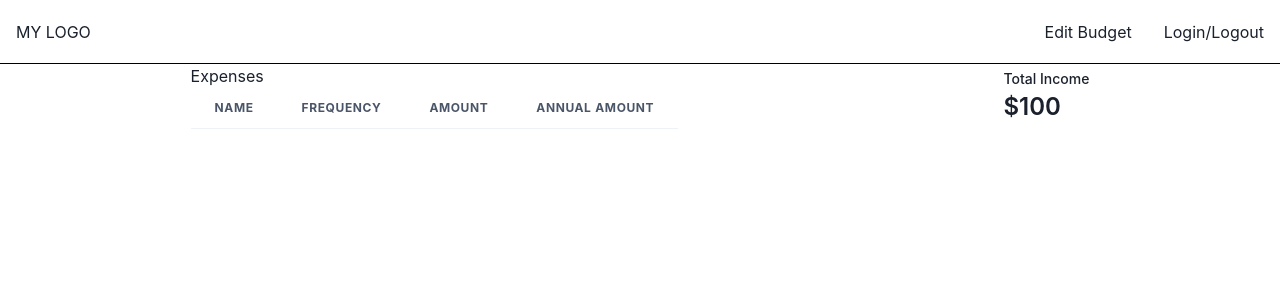
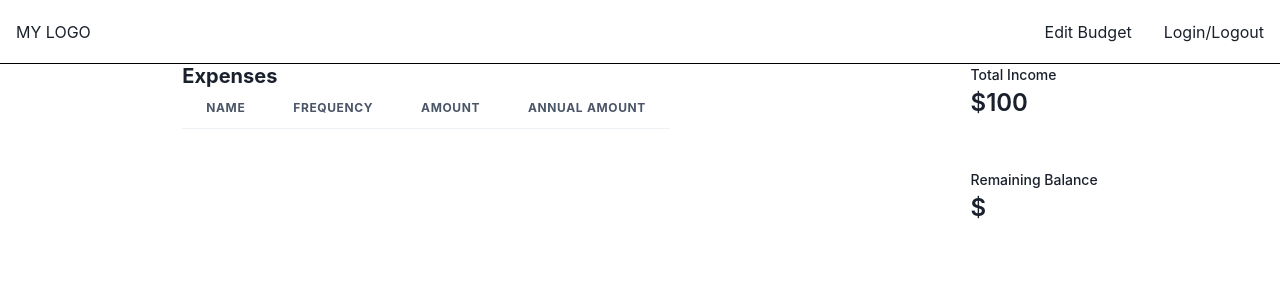
Before and after one commit to dyj0183/React-NextJS-Budget-App, a Next.js app: page / in a window 1280 px wide. Shown: the top 300 px of the page. Built offline with nearby package versions, Linux system fonts and the light colour scheme.

Commit message:
moved head and messed with some index layout

```diff
--- a/pages/_app.js
+++ b/pages/_app.js
@@ -2,6 +2,7 @@ import "../styles/globals.css";
 
 import { ChakraProvider, extendTheme, HStack } from "@chakra-ui/react";
 import { Provider } from "next-auth/client";
+import Head from "next/head";
 import Link from "next/link";
 
 const theme = extendTheme({});
@@ -10,6 +11,11 @@ function MyApp({ Component, pageProps }) {
   return (
     <ChakraProvider theme={theme}>
       <Provider session={pageProps.session}>
+        <Head>
+          <title>React NextJs Budget App</title>
+          <meta name="description" content="Generated by create next app" />
+          <link rel="icon" href="/favicon.ico" />
+        </Head>
         <HStack
           justify="space-between"
           borderBottom="1px solid black"
--- a/pages/index.js
+++ b/pages/index.js
@@ -1,31 +1,29 @@
-import Head from "next/head";
 import styles from "../styles/Home.module.css";
 import {
-  HStack,
-  StatGroup,
-  Stat,
-  StatLabel,
-  StatNumber,
+  Flex,
+  VStack,
+  Heading,
   Table,
   Thead,
   Tbody,
   Th,
   Tr,
   // Td,
+  StatGroup,
+  Stat,
+  StatLabel,
+  StatNumber,
 } from "@chakra-ui/react";
 
 export default function Home() {
   return (
     <div className={styles.container}>
-      <Head>
-        <title>React NextJs Budget App</title>
-        <meta name="description" content="Generated by create next app" />
-        <link rel="icon" href="/favicon.ico" />
-      </Head>
       <main>
-        <HStack justify="space-around">
+        <Flex justify="space-around">
           <section>
-            <p>Expenses</p>
+            <Heading as="h2" size="md">
+              Expenses
+            </Heading>
             <Table>
               <Thead>
                 <Tr>
@@ -39,14 +37,23 @@ export default function Home() {
             </Table>
           </section>
           <section>
+            <VStack align="flex-start" spacing="3rem">
               <StatGroup>
                 <Stat>
                   <StatLabel>Total Income</StatLabel>
                   <StatNumber>$100</StatNumber>
                 </Stat>
+                {/* Generate stats for individual incomes */}
               </StatGroup>
+              <StatGroup>
+                <Stat>
+                  <StatLabel>Remaining Balance</StatLabel>
+                  <StatNumber>${/* Display remaining */}</StatNumber>
+                </Stat>
+              </StatGroup>
+            </VStack>
           </section>
-        </HStack>
+        </Flex>
       </main>
     </div>
   );
```
Lines whose indentation alone changed are shown as unchanged.
